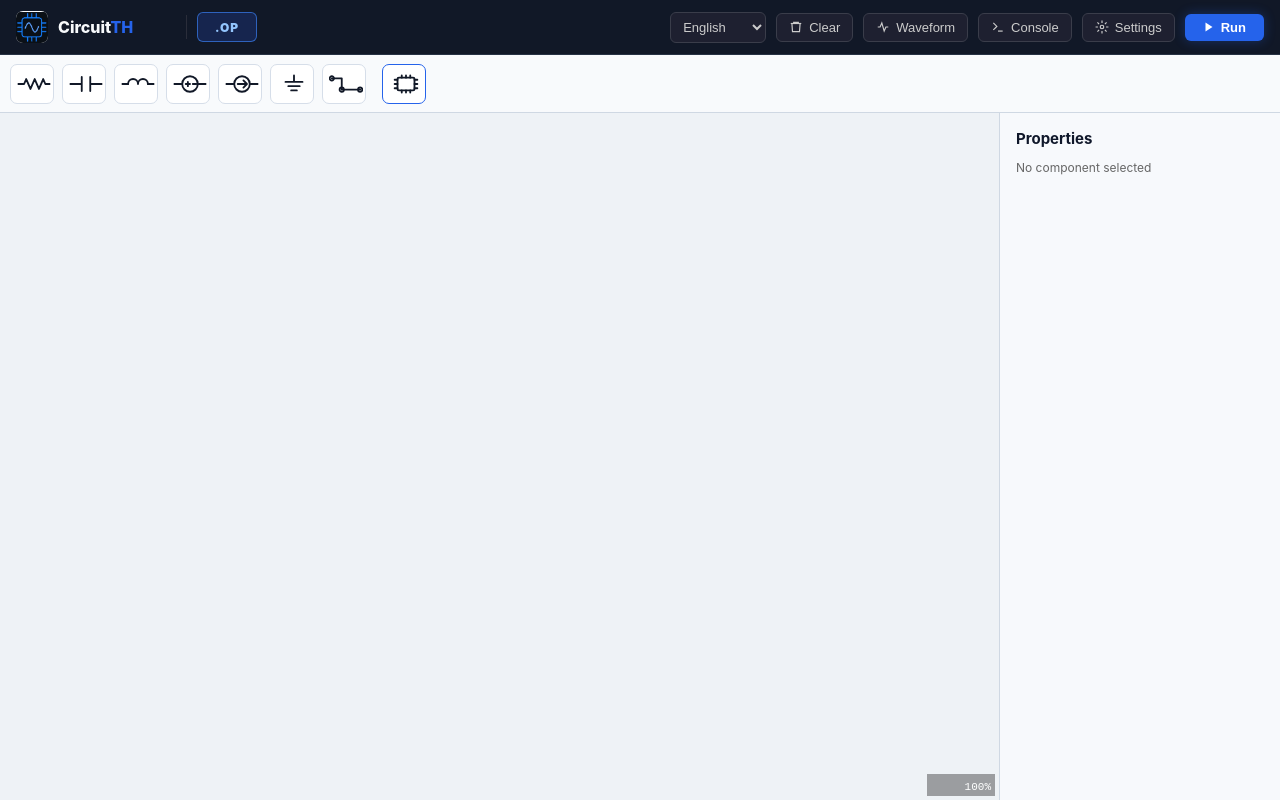
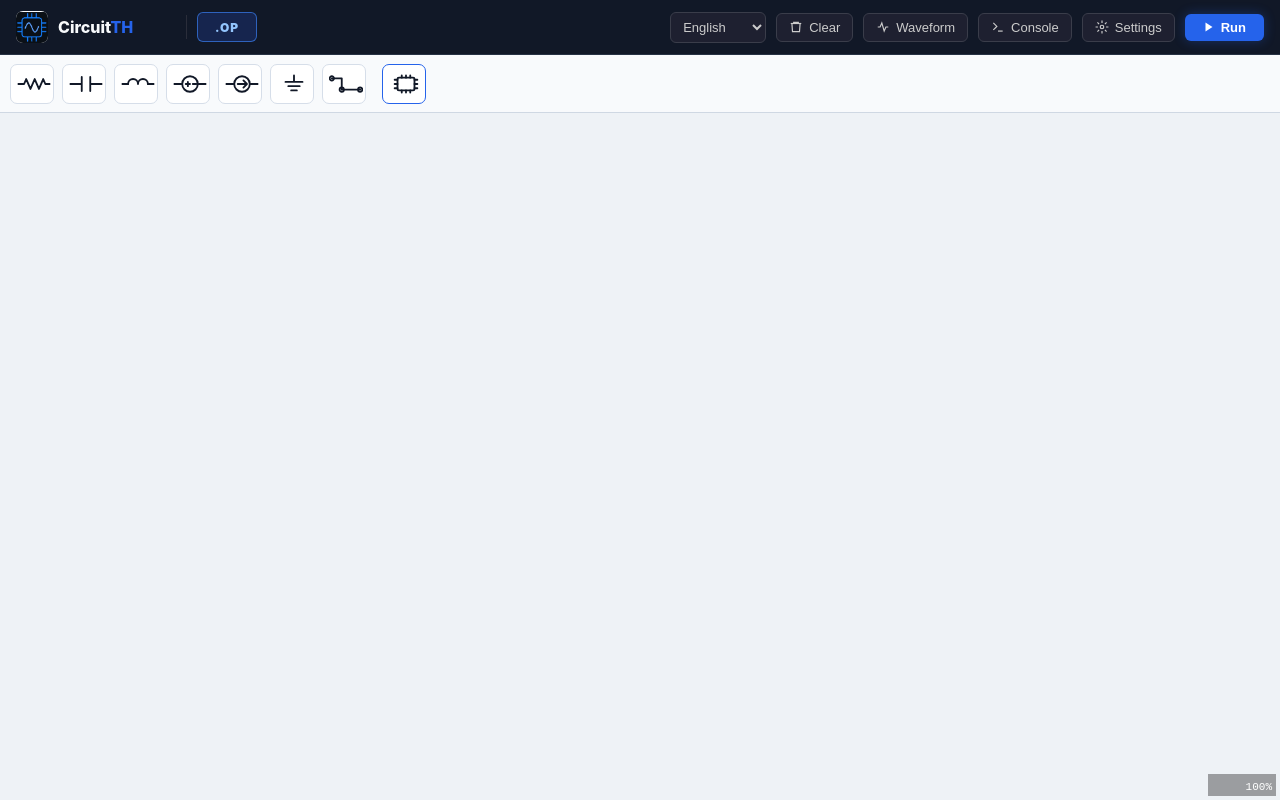
Before and after one commit to pong-Nguyen/CircuitTH, a React (Vite) app: page / in a window 1280 px wide. Built offline with nearby package versions, Linux system fonts and the light colour scheme.

Commit message:
Add files via upload

```diff
--- a/src/App.tsx
+++ b/src/App.tsx
@@ -333,13 +333,15 @@ export default function App() {
           </div>
         </div>
 
-        <div className="rightPanel">
+        <div className={selectedComponent ? 'rightPanel open' : 'rightPanel'}>
+          {selectedComponent && (
             <PropertiesPanel
               selected={selectedComponent}
               onUpdate={updateComponent}
               onDelete={deleteSelectedComponent}
               language={language}
             />
+          )}
         </div>
       </div>
     </div>
--- a/src/index.css
+++ b/src/index.css
@@ -22,17 +22,25 @@ body {
 
 /* ── Right column: fixed width, full height, two stacked panels ── */
 .rightPanel {
-  width: 280px;
-  min-width: 280px;
-  max-width: 280px;
+  width: 0;
+  min-width: 0;
+  max-width: 0;
   display: flex;
   flex-direction: column;
   overflow: hidden;
-  border-left: 1px solid #cfd8e3;
+  border-left: 0 solid #cfd8e3;
   background: #f7f9fc;
   position: relative;
   z-index: 10;
   flex-shrink: 0;
+  transition: width 0.18s ease, min-width 0.18s ease, max-width 0.18s ease, border-left-width 0.18s ease;
+}
+
+.rightPanel.open {
+  width: clamp(280px, 18vw, 340px);
+  min-width: clamp(280px, 18vw, 340px);
+  max-width: clamp(280px, 18vw, 340px);
+  border-left-width: 1px;
 }
 
 .topToolbar {
```
Lines whose indentation alone changed are shown as unchanged.
